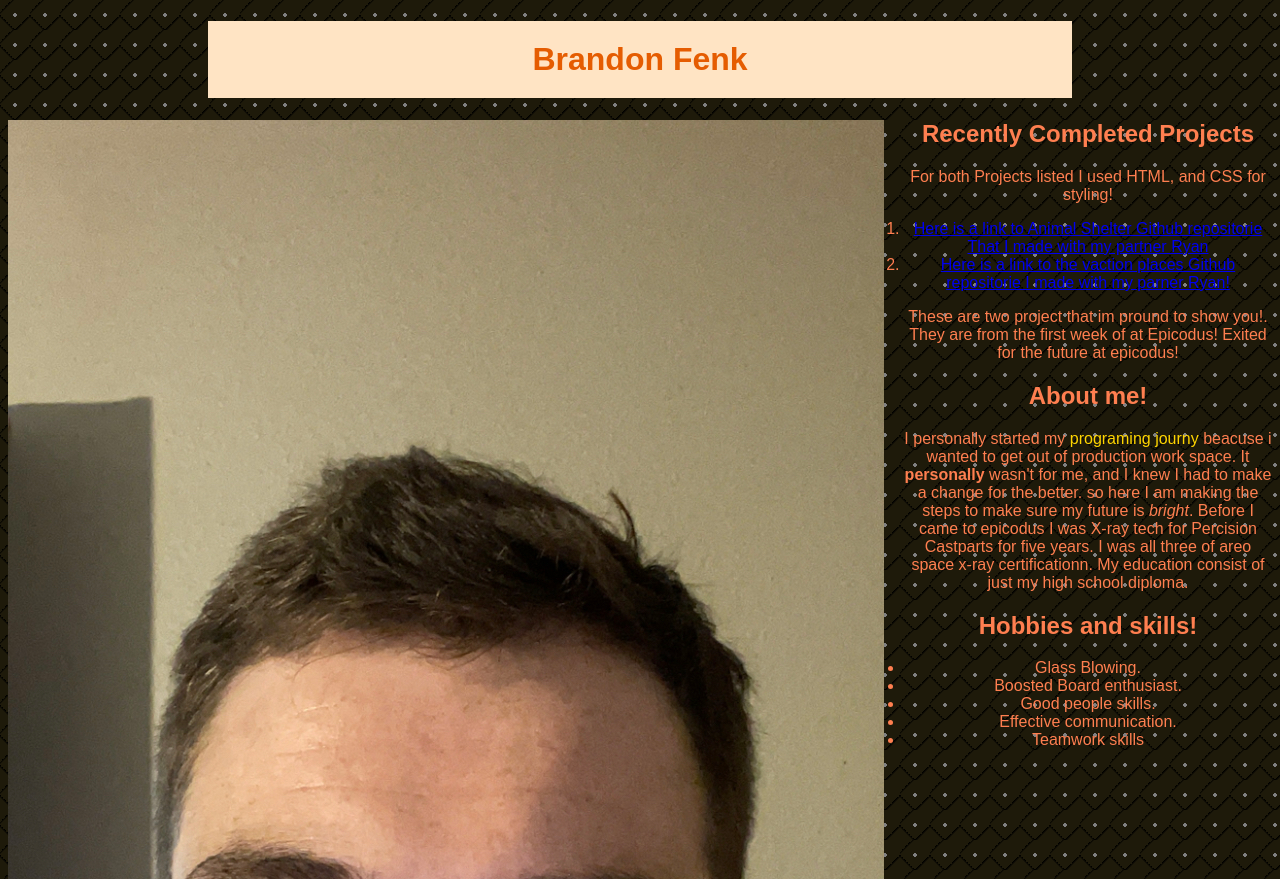
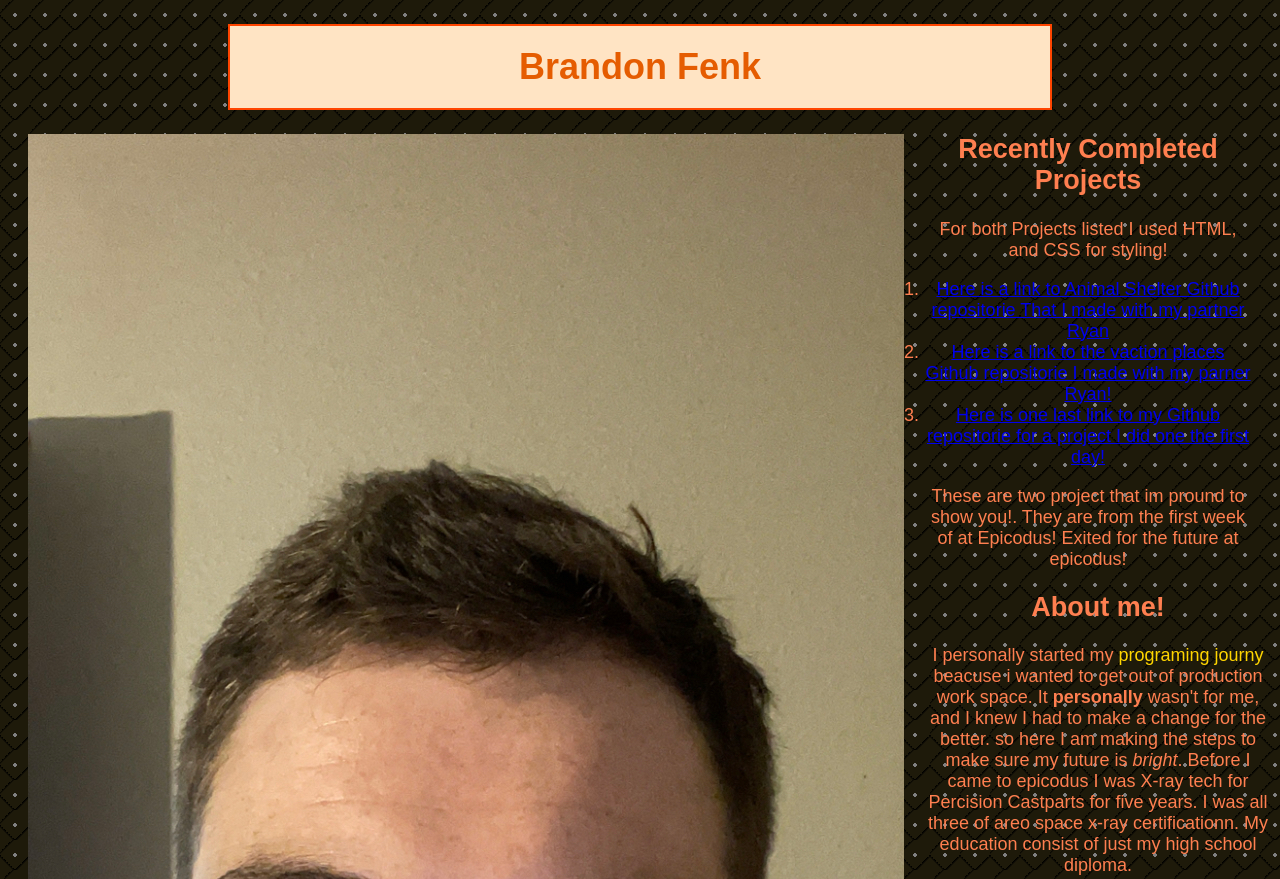
Before and after one commit to BrandonF55/Portfolio-page, a plain HTML site: page index.html in a window 1280 px wide. Shown: the top 879 px of the page. Drawn offline with Linux system fonts and the light colour scheme.

Commit message:
changed headeding tags froms h1 to h2. i had all of them as h1. added a border to my name. added one more link to github. added margins to links

```diff
--- a/css/styles.css
+++ b/css/styles.css
@@ -7,12 +7,15 @@
  text-align: center;
  font-family: Arial, Helvetica, sans-serif;
  color: coral;
+ font-size: large;
 }
+
 
 .About-me{
   text-align: center;
   font-family: Arial, Helvetica, sans-serif;
   color: coral;
+  font-size: large;
 }
 
 .My-projects{
@@ -20,6 +23,9 @@
   font-family: Arial, Helvetica, sans-serif;
   color: coral;
   background-size: auto;
+  font-size: large;
+  margin: 20px;
+
 }
 
 img{
@@ -37,6 +43,7 @@ border: 20px;
 padding: 20px;
 margin-right: 200px;
 box-sizing: border-box;
+border: 2px solid orangered;
 }
 
 body{
--- a/index.html
+++ b/index.html
@@ -18,6 +18,8 @@
        That I made with my partner Ryan</a></li>
     <li> <a href="https://github.com/BrandonF55/vacation-site.git"> Here is a link to the vaction places Github repositorie
       I made with my parner Ryan!</a></li>
+      <li> <a href="https://github.com/BrandonF55/my_First_Webpage.git">Here is one last link to my Github repositorie
+      for a project I did one the first day!</a></li>
   </ol>
     <P>     These are two project that im pround to show you!. They are from the first week of at Epicodus!
       Exited for the future at epicodus!
```
